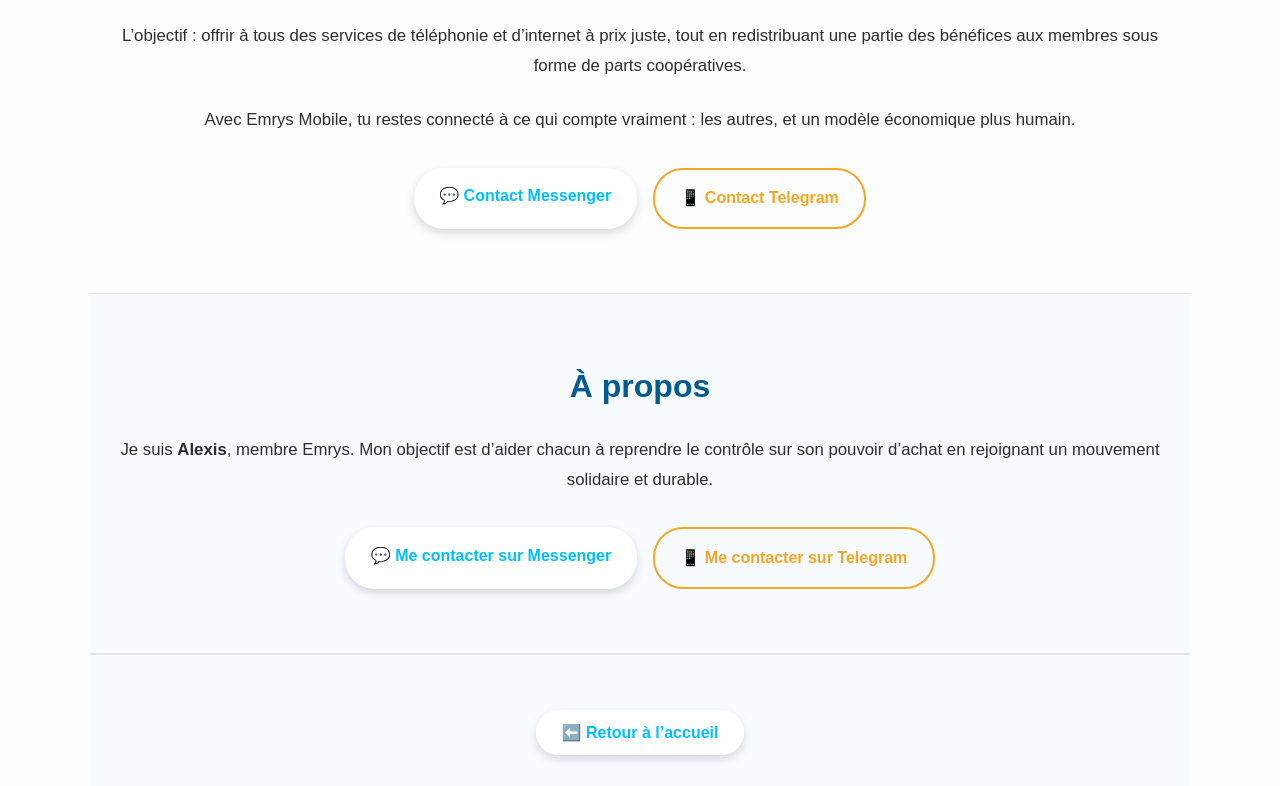
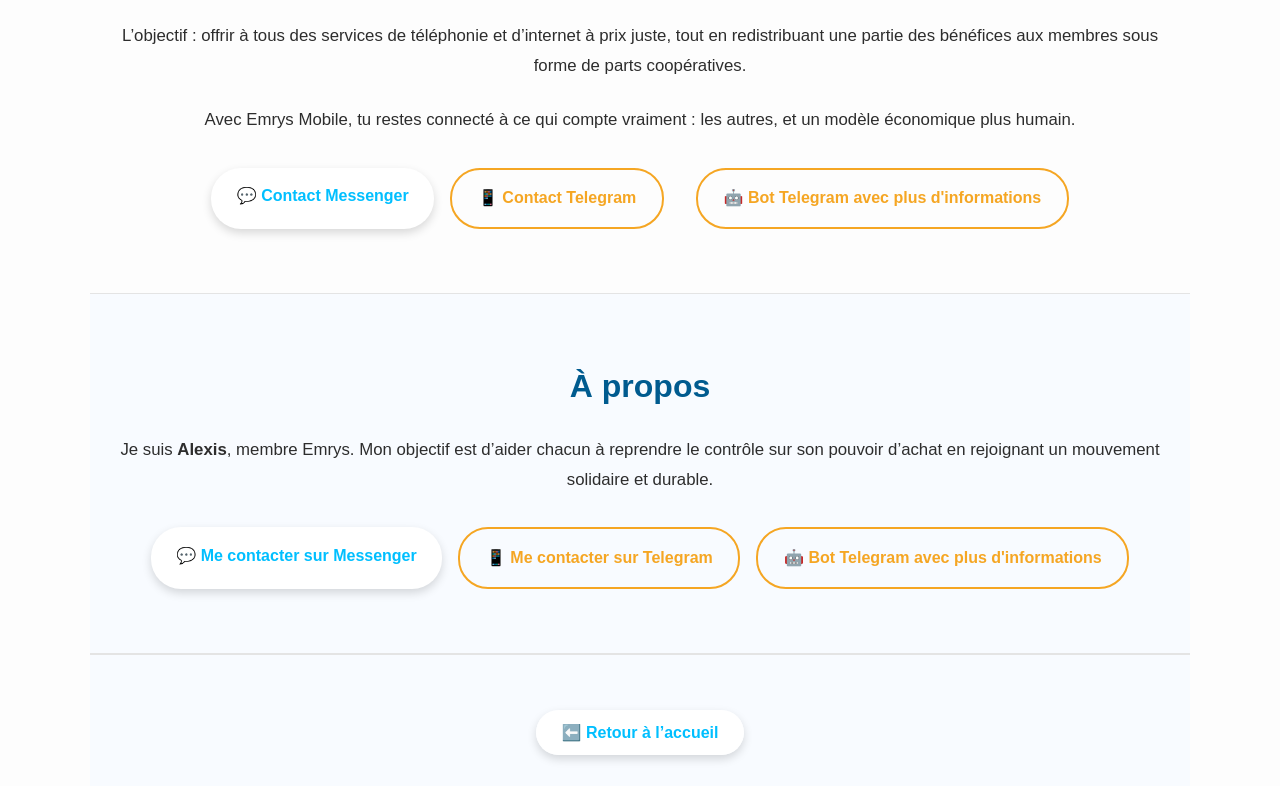
Before and after one commit to L3xii88/Mon-UniversCash, a plain HTML site: page emrys-mobile.html in a window 1280 px wide. Shown: the part 592-1378 px from the top of the page. Drawn offline with Linux system fonts and the light colour scheme.

Commit message:
Add files via upload

```diff
--- a/emrys-mobile.html
+++ b/emrys-mobile.html
@@ -69,6 +69,7 @@
     <div class="cta-buttons">
       <a href="https://m.me/L3xii88" target="_blank" class="btn-primary">💬 Contact Messenger</a>
       <a href="https://t.me/L3xii88" target="_blank" class="btn-secondary">📱 Contact Telegram</a>
+       <br>  <a href="https://t.me/Alexis_Emrys_bot" target="_blank" class="btn-secondary">🤖 Bot Telegram avec plus d'informations</a>
     </div>
   </section>
 
@@ -83,6 +84,7 @@
     <div class="cta-buttons">
       <a href="https://m.me/L3xii88" target="_blank" class="btn-primary">💬 Me contacter sur Messenger</a>
       <a href="https://t.me/L3xii88" target="_blank" class="btn-secondary">📱 Me contacter sur Telegram</a>
+<a href="https://t.me/Alexis_Emrys_bot" target="_blank" class="btn-secondary">🤖 Bot Telegram avec plus d'informations</a>
     </div>
   </section>
 
```
Also changed, not shown: emrys-cars.html (+1 -0 lines), emrys-energie.html (+1 -0 lines), emrys-immo.html (+1 -0 lines), emrys-nutrition.html (+2 -0 lines), index.html (+1 -0 lines), leaders.html (+2 -0 lines).
